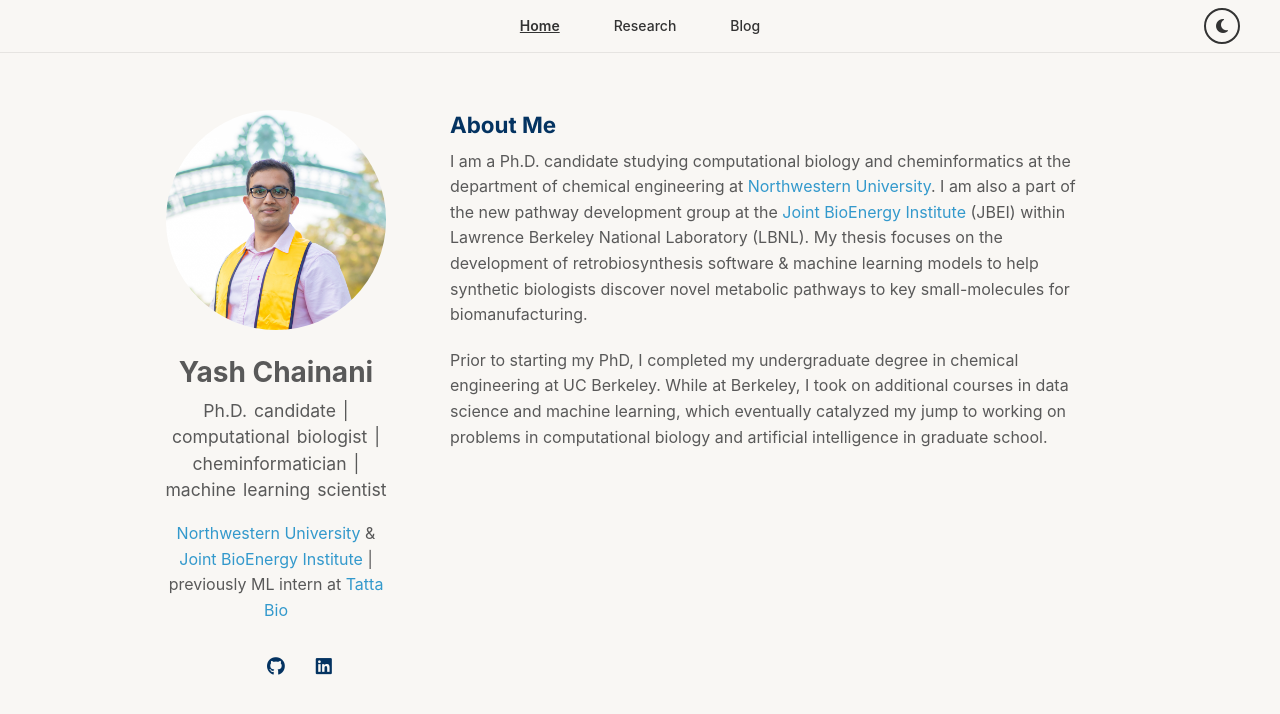
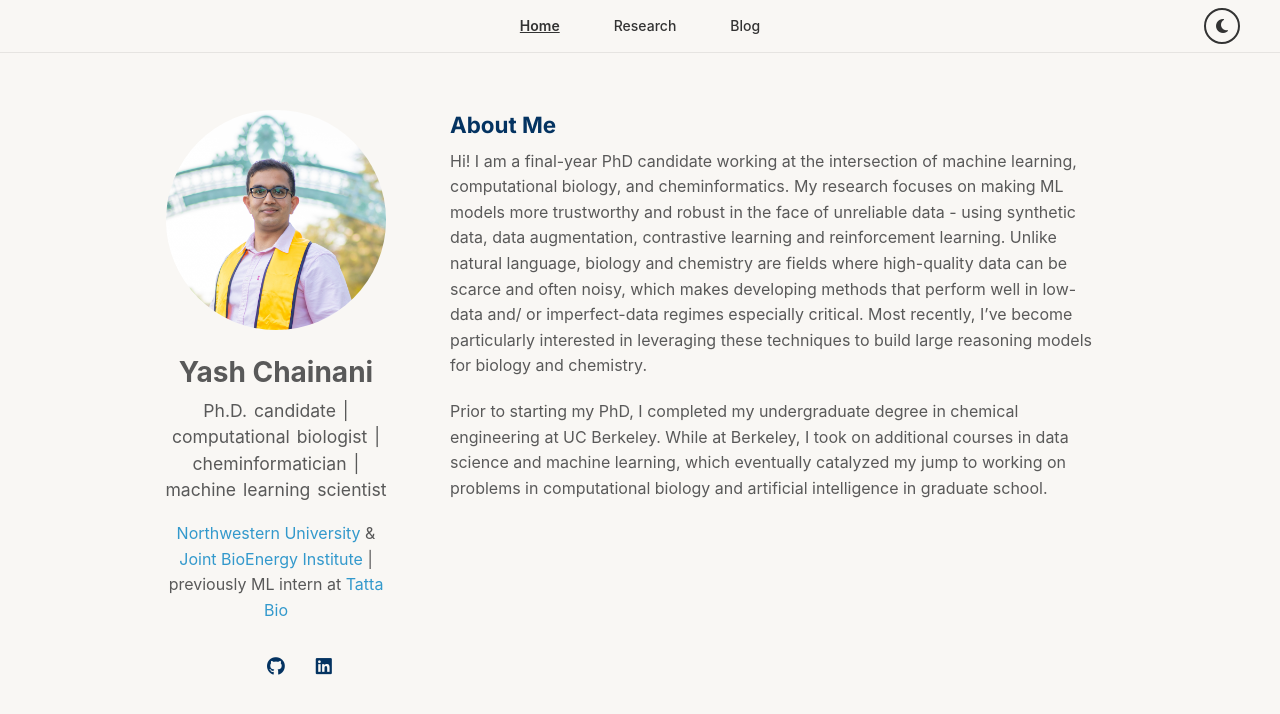
Before and after one commit to yashchainani21/yashchainani21.github.io, a Jekyll site: the page built from index.md, in a window 1280 px wide. Shown: the top 714 px of the page. Built offline with Jekyll 4.4.1, drawn with Linux system fonts in a browser that asks for light colours; a style sheet for code colours, icons or effects is not loaded; our own code applies the rules of GitHub Pages for plain Markdown files.

Commit message:
updated description

```diff
--- a/index.md
+++ b/index.md
@@ -4,6 +4,6 @@
 
 ## About Me
 
-I am a Ph.D. candidate studying computational biology and cheminformatics at the department of chemical engineering at [Northwestern University](https://northwestern.edu). I am also a part of the new pathway development group at the [Joint BioEnergy Institute](https://jbei.org) (JBEI) within Lawrence Berkeley National Laboratory (LBNL). My thesis focuses on the development of retrobiosynthesis software & machine learning models to help synthetic biologists discover novel metabolic pathways to key small-molecules for biomanufacturing.
+Hi! I am a final-year PhD candidate working at the intersection of machine learning, computational biology, and cheminformatics. My research focuses on making ML models more trustworthy and robust in the face of unreliable data - using synthetic data, data augmentation, contrastive learning and reinforcement learning. Unlike natural language, biology and chemistry are fields where high-quality data can be scarce and often noisy, which makes developing methods that perform well in low-data and/ or imperfect-data regimes especially critical. Most recently, I’ve become particularly interested in leveraging these techniques to build large reasoning models for biology and chemistry.
 
 Prior to starting my PhD, I completed my undergraduate degree in chemical engineering at UC Berkeley. While at Berkeley, I took on additional courses in data science and machine learning, which eventually catalyzed my jump to working on problems in computational biology and artificial intelligence in graduate school.
```
